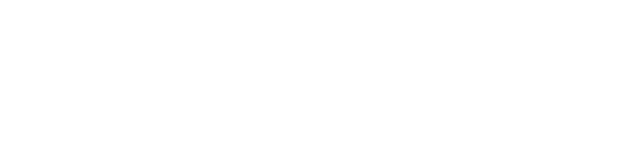
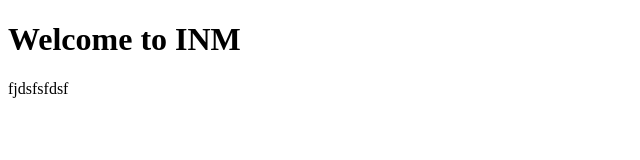
Before and after one commit to keithlunca/branchingtest2, a plain HTML site: page index.html in a window 1280 px wide. Shown: the whole page, without its empty margins (0-640 px from the left). Drawn offline with Linux system fonts and the light colour scheme.

Commit message:
initial commit

```diff
--- a/index.html
+++ b/index.html
@@ -6,6 +6,7 @@
     <title>Document</title>
 </head>
 <body>
-
+    <h1>Welcome to INM</h1>
+    <p>fjdsfsfdsf</p>
 </body>
 </html>
```
